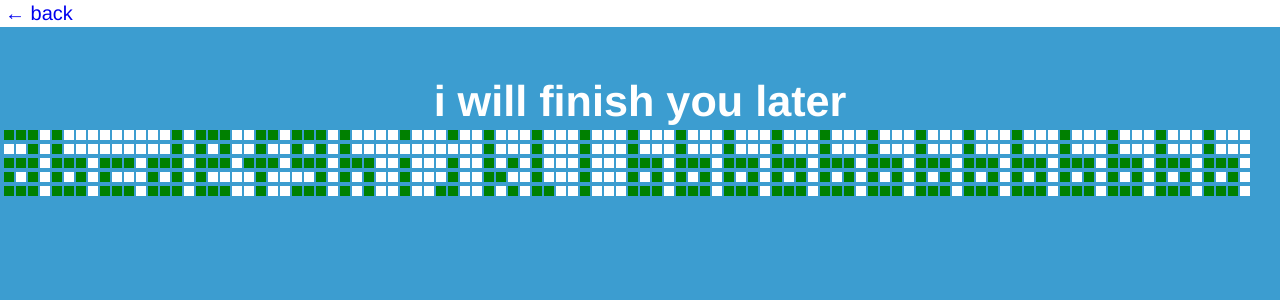
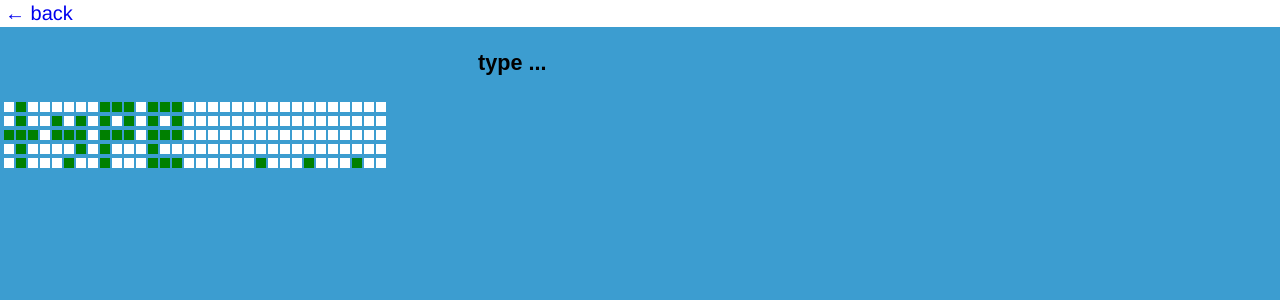
Before and after one commit to justinperkins/justinperkins.github.com, a Jekyll site: the page built from _posts/2017-02-14-pixels.html, in a window 1280 px wide. Shown: the top 300 px of the page. Built offline with Jekyll 4.4.1, drawn with Linux system fonts in a browser that asks for light colours; nearby versions of some CDN libraries; some of the changed lines change nothing that is shown.

Commit message:
this came out only slightly like a ransom note font

```diff
--- a/_posts/2017-02-14-pixels.html
+++ b/_posts/2017-02-14-pixels.html
@@ -4,6 +4,15 @@
 ---
 
 <style type="text/css">
+input[type=text]{
+  display:block;
+  background:transparent;
+  border:0;
+  margin:1em auto;
+  width:15em;
+  font-size:2em;
+  font-weight:bold;
+}
 #grid{
   padding:3px;
 }
@@ -22,7 +31,7 @@
 }
 </style>
 <script src="https://code.jquery.com/jquery-3.1.1.slim.min.js" integrity="sha256-/SIrNqv8h6QGKDuNoLGA4iret+kyesCkHGzVUUV0shc=" crossorigin="anonymous"></script>
-<h1>i will finish you later</h1>
+<input type="text" value="type ..." />
 
 <div id="grid">
 </div>
@@ -41,25 +50,33 @@
   j: [[0,1,0], [0,0,0], [0,1,0], [0,1,0], [1,1,0]],
   k: [[1,0,0], [1,0,0], [1,0,1], [1,1,0], [1,0,1]],
   l: [[1,0,0], [1,0,0], [1,0,0], [1,0,0], [1,1,0]],
-  m: [[1,0,0], [1,0,0], [1,0,0], [1,0,0], [1,0,0]],
-  n: [[1,0,0], [1,0,0], [1,1,1], [1,0,1], [1,1,1]],
-  o: [[1,0,0], [1,0,0], [1,1,1], [1,0,1], [1,1,1]],
-  p: [[1,0,0], [1,0,0], [1,1,1], [1,0,1], [1,1,1]],
-  q: [[1,0,0], [1,0,0], [1,1,1], [1,0,1], [1,1,1]],
-  r: [[1,0,0], [1,0,0], [1,1,1], [1,0,1], [1,1,1]],
-  s: [[1,0,0], [1,0,0], [1,1,1], [1,0,1], [1,1,1]],
-  t: [[1,0,0], [1,0,0], [1,1,1], [1,0,1], [1,1,1]],
-  u: [[1,0,0], [1,0,0], [1,1,1], [1,0,1], [1,1,1]],
-  v: [[1,0,0], [1,0,0], [1,1,1], [1,0,1], [1,1,1]],
-  w: [[1,0,0], [1,0,0], [1,1,1], [1,0,1], [1,1,1]],
-  x: [[1,0,0], [1,0,0], [1,1,1], [1,0,1], [1,1,1]],
-  y: [[1,0,0], [1,0,0], [1,1,1], [1,0,1], [1,1,1]],
-  z: [[1,0,0], [1,0,0], [1,1,1], [1,0,1], [1,1,1]]
+  m: [[0,0,0], [0,0,0], [1,0,1], [1,1,1], [1,1,1]],
+  n: [[0,0,0], [0,0,0], [1,1,0], [1,0,1], [1,0,1]],
+  o: [[0,0,0], [0,0,0], [1,1,1], [1,0,1], [1,1,1]],
+  p: [[1,1,1], [1,0,1], [1,1,1], [1,0,0], [1,0,0]],
+  q: [[1,1,1], [1,0,1], [1,1,1], [0,0,1], [0,0,1]],
+  r: [[0,0,0], [0,0,0], [0,1,0], [1,0,0], [1,0,0]],
+  s: [[1,1,1], [1,0,0], [1,1,1], [0,0,1], [1,1,1]],
+  t: [[0,1,0], [0,1,0], [1,1,1], [0,1,0], [0,1,0]],
+  u: [[0,0,0], [0,0,0], [1,0,1], [1,0,1], [1,1,0]],
+  v: [[0,0,0], [0,0,0], [1,0,1], [1,0,1], [0,1,0]],
+  w: [[0,0,0], [0,0,0], [1,1,1], [1,1,1], [1,0,1]],
+  x: [[0,0,0], [0,0,0], [1,0,1], [0,1,0], [1,0,1]],
+  y: [[0,0,0], [1,0,1], [1,1,1], [0,0,1], [0,1,0]],
+  z: [[0,0,0], [1,1,1], [0,0,1], [0,1,0], [1,1,1]],
+  ' ': [],
+  '.': [[0,0,0], [0,0,0], [0,0,0], [0,0,0], [0,1,0]],
+  '?': [[1,1,0], [0,0,1], [0,1,0], [0,0,0], [0,1,0]],
+  '!': [[0,1,0], [0,1,0], [0,1,0], [0,0,0], [0,1,0]]
 }
 $(document).ready(function(){
-  var word = 'abcdefghijklmnopqrstuvwxyz'//$('h1').html()
+
+  var $box = $('input[type=text]')
+  function textChange(){
+    var word = $box.val()
     var letterWidth = 4;
     var $grid = $('#grid')
+    $grid.html('')
     var rows = 5
     var columns = word.length * letterWidth
     for (var i=0;i<rows;i++){
@@ -83,5 +100,9 @@
         }
       }
     }
+  }
+
+  $box.on('keyup', textChange)
+  textChange()
 })
 </script>
```
Lines whose indentation alone changed are shown as unchanged.
